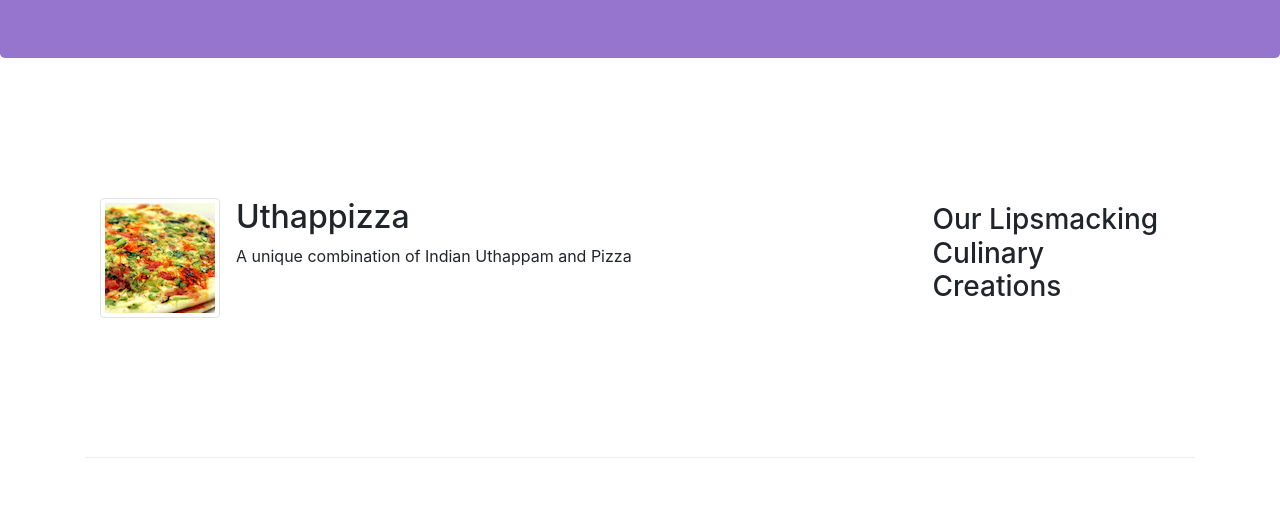
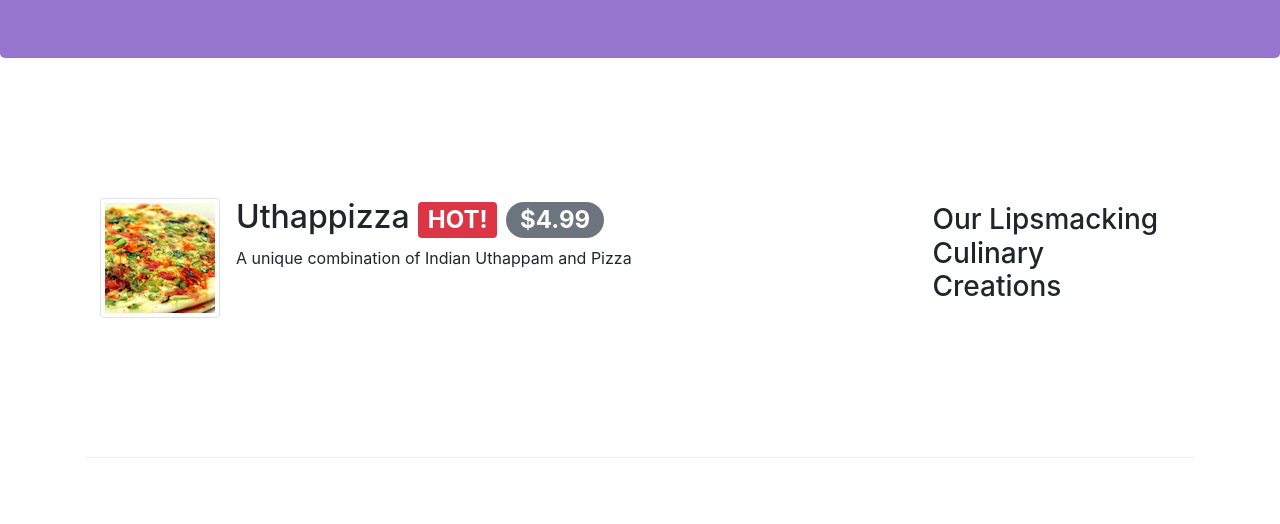
Before and after one commit to raopg/BootstrapCourse, a website: page index.html in a window 1280 px wide. Shown: the part 276-800 px from the top of the page. Drawn offline with nearby package versions, Linux system fonts and the light colour scheme.

Commit message:
Bootstrap alerts

```diff
--- a/index.html
+++ b/index.html
@@ -57,7 +57,7 @@
                     <img class="d-flex mr-3 img-thumbnail align-self-center"
                         src="./static/img/uthappizza.png" alt="Uthappizza">
                     <div class="media-body">
-                        <h2 class="mt-0">Uthappizza</h2>
+                        <h2 class="mt-0">Uthappizza <span class="badge badge-danger">HOT!</span> <span class="badge badge-pill badge-secondary">$4.99</span></h2>
                         <p class="d-none d-sm-block">A unique combination of Indian Uthappam and Pizza</p>
                     </div>
                 </div>
```
